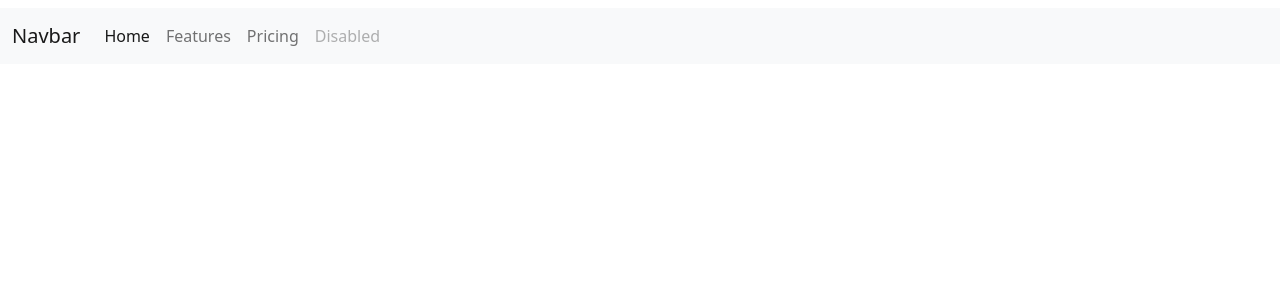
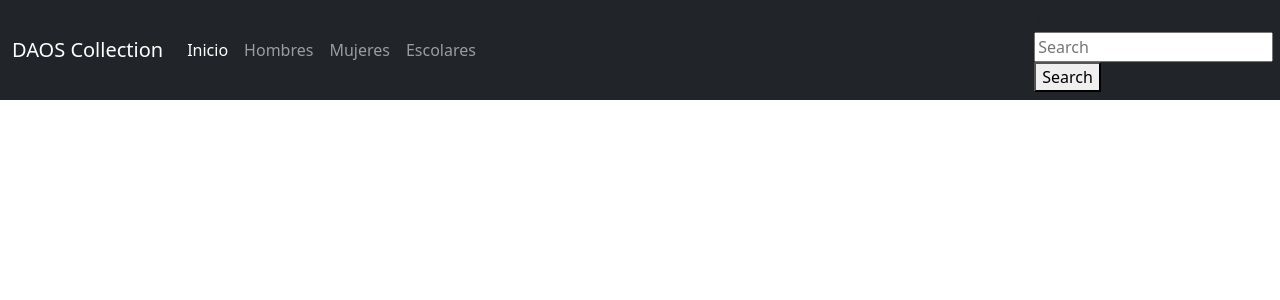
Before and after one commit to Maisaa7x/proyectoreact, a React (Create React App) app: page / in a window 1280 px wide. Shown: the top 300 px of the page. Built offline with nearby package versions, Linux system fonts and the light colour scheme.

Commit message:
Realize el NavBar Basico

```diff
--- a/package.json
+++ b/package.json
@@ -20,8 +20,7 @@
   },
   "eslintConfig": {
     "extends": [
-      "react-app",
-      "react-app/jest"
+      "react-app"
     ]
   },
   "browserslist": {
--- a/src/App.js
+++ b/src/App.js
@@ -3,7 +3,6 @@
 function App() {
   return (
     <div>
-      <h1 Aguante la camada ahre />
       <BootNavBar />
     </div>
   );
--- a/src/components/BootNavBar.jsx
+++ b/src/components/BootNavBar.jsx
@@ -2,31 +2,38 @@
 
 function BootNavBar() {
   return (
-    <nav className="navbar navbar-expand-lg navbar-light bg-light">
+    <nav className="navbar navbar-expand-lg navbar-dark bg-dark">
   <div className="container-fluid">
-    <a className="navbar-brand" href="#">Navbar</a>
+    <a className="navbar-brand" href="#">DAOS Collection</a>
     <button className="navbar-toggler" type="button" data-bs-toggle="collapse" data-bs-target="#navbarNav" aria-controls="navbarNav" aria-expanded="false" aria-label="Toggle navigation">
       <span className="navbar-toggler-icon"></span>
     </button>
     <div className="collapse navbar-collapse" id="navbarNav">
       <ul className="navbar-nav">
         <li className="nav-item">
-          <a className="nav-link active" aria-current="page" href="#">Home</a>
+          <a className="nav-link active" aria-current="page" href="#">Inicio</a>
         </li>
         <li className="nav-item">
-          <a className="nav-link" href="#">Features</a>
+          <a className="nav-link" href="#">Hombres</a>
         </li>
         <li className="nav-item">
-          <a className="nav-link" href="#">Pricing</a>
+          <a className="nav-link" href="#">Mujeres</a>
         </li>
         <li className="nav-item">
-          <a className="nav-link disabled">Disabled</a>
+          <a className="nav-link" href="#">Escolares</a>
         </li>
       </ul>
         </div>
-         </div>
-    </nav>
-  )
+        </div>
+            <div ClassName="container-fluid navbar navbar-light bg-light">
+                <a ClassName="navbar-brand">Navbar</a>
+                <form ClassName="d-flex">
+                    <input ClassName="form-control me-2" type="search" placeholder="Search" aria-label="Search"/>
+                    <button ClassName="btn btn-outline-success" type="submit">Search</button>
+                </form>
+            </div>
+        </nav>
+    )
 }
 
 export default BootNavBar
```
